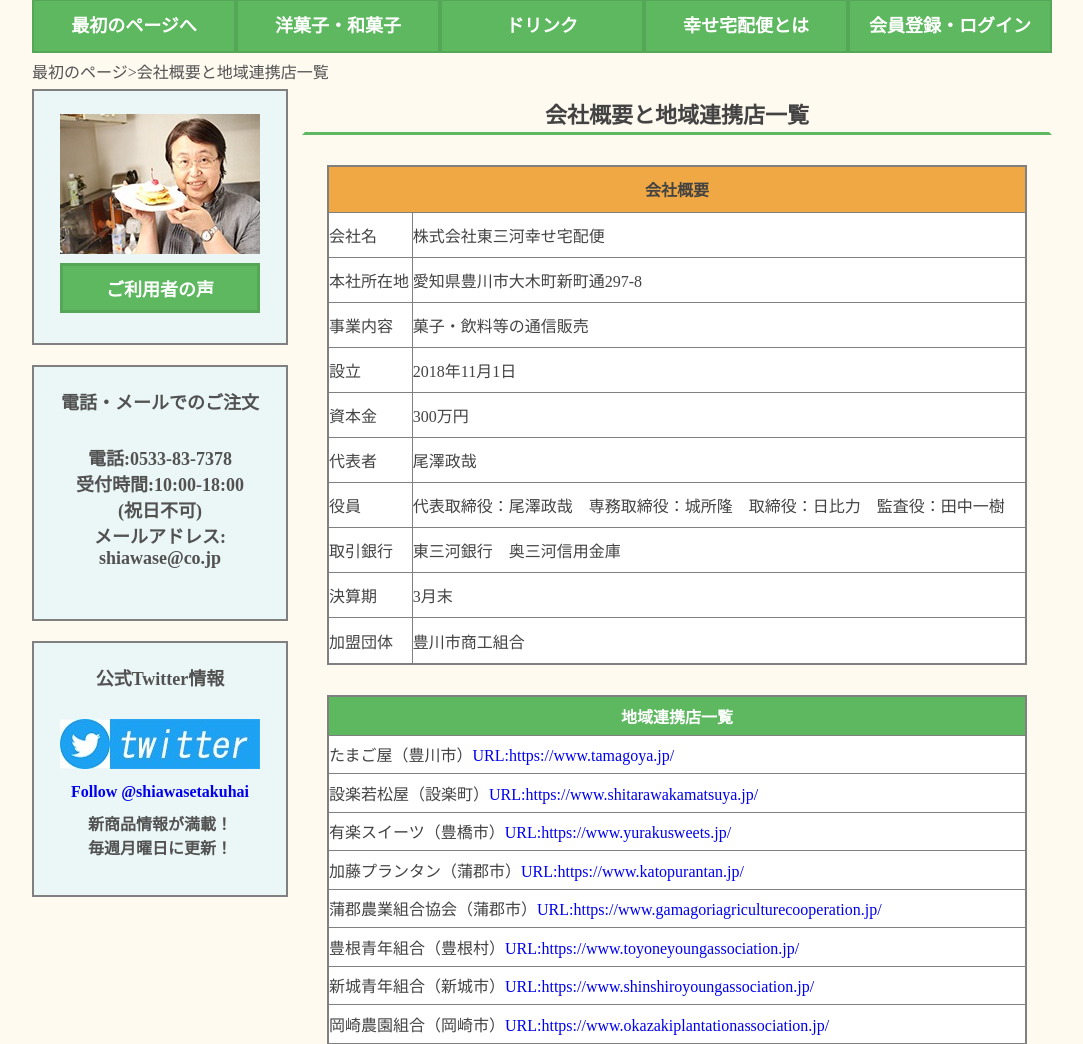
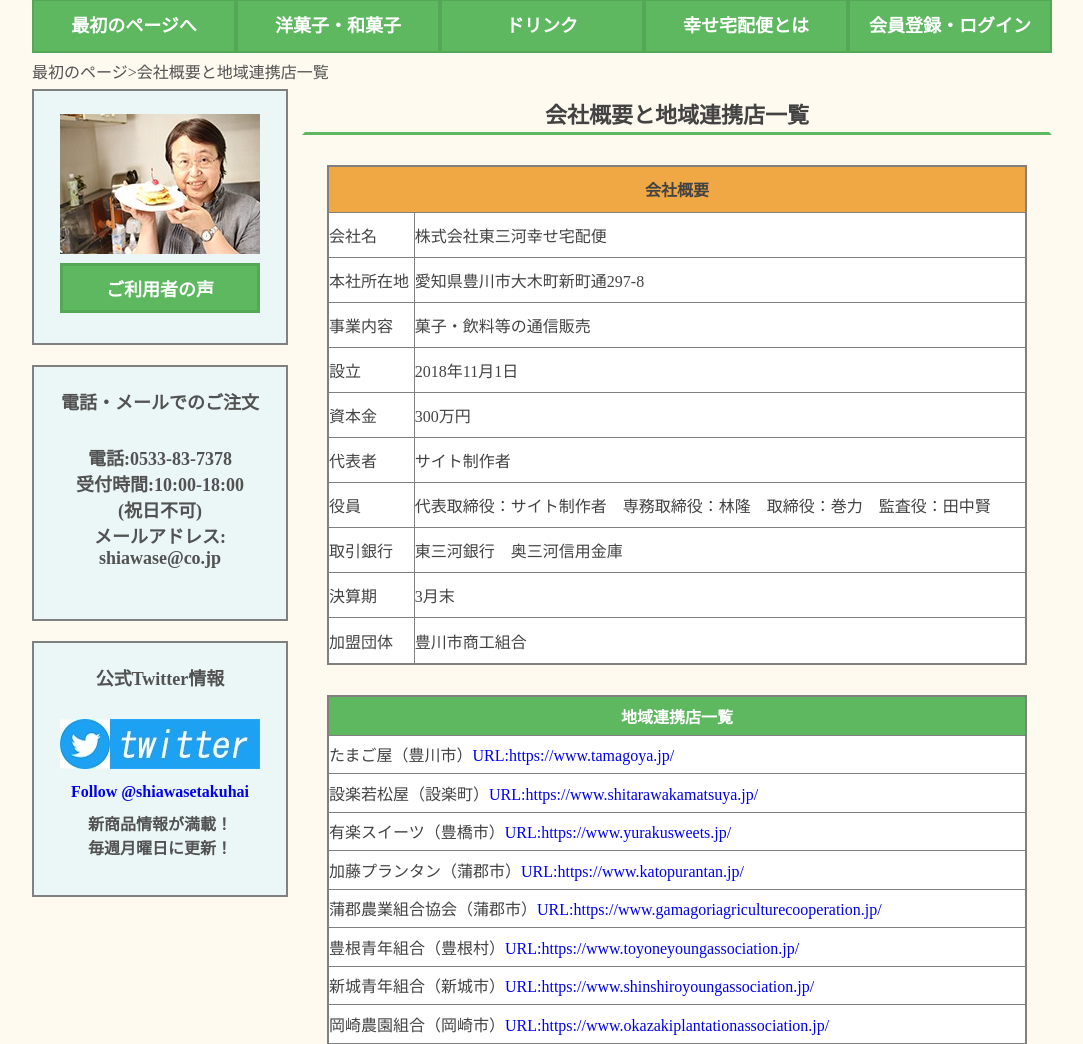
Before and after one commit to ozawaseiya/portfolio, a PHP site: page /companyInfo/companyInfo3.php in a window 1280 px wide. Shown: the part 211-1255 px from the top of the page, without its empty margins (98-1181 px from the left). Run offline with PHP 8.4, Linux system fonts and the light colour scheme; some libraries are stand-ins or nearby versions.

Commit message:
Update companyInfo3.php
Change Management people's names

```diff
--- a/companyInfo/companyInfo3.php
+++ b/companyInfo/companyInfo3.php
@@ -153,11 +153,11 @@ height="0" width="0" style="display:none;visibility:hidden"></iframe></noscript>
 					</tr>
 					<tr>
 						<td>代表者</td>
-						<td>尾澤政哉</td>
+						<td>サイト制作者</td>
 					</tr>
 					<tr>
 						<td>役員</td>
-						<td>代表取締役：尾澤政哉　専務取締役：城所隆　取締役：日比力　監査役：田中一樹</td>
+						<td>代表取締役：サイト制作者　専務取締役：林隆　取締役：巻力　監査役：田中賢</td>
 					</tr>
 					<tr>
 						<td>取引銀行</td>
```
